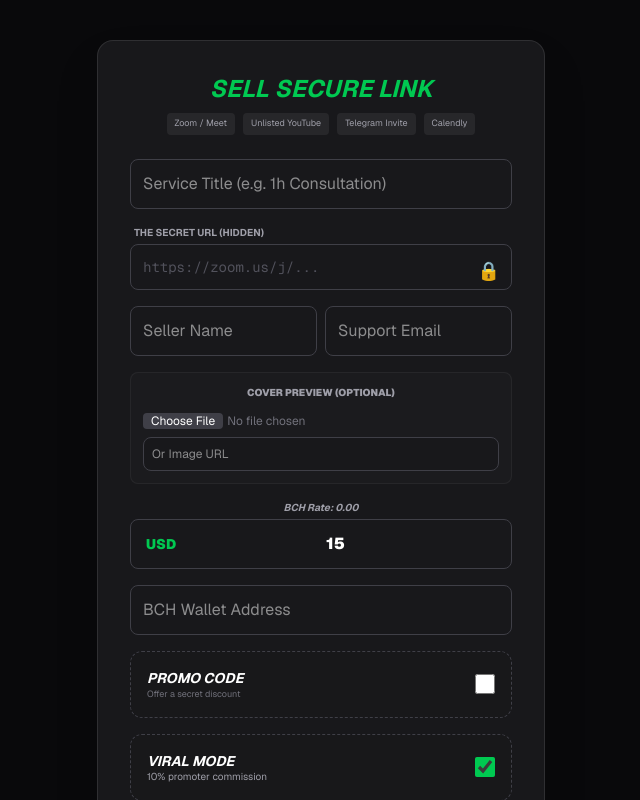
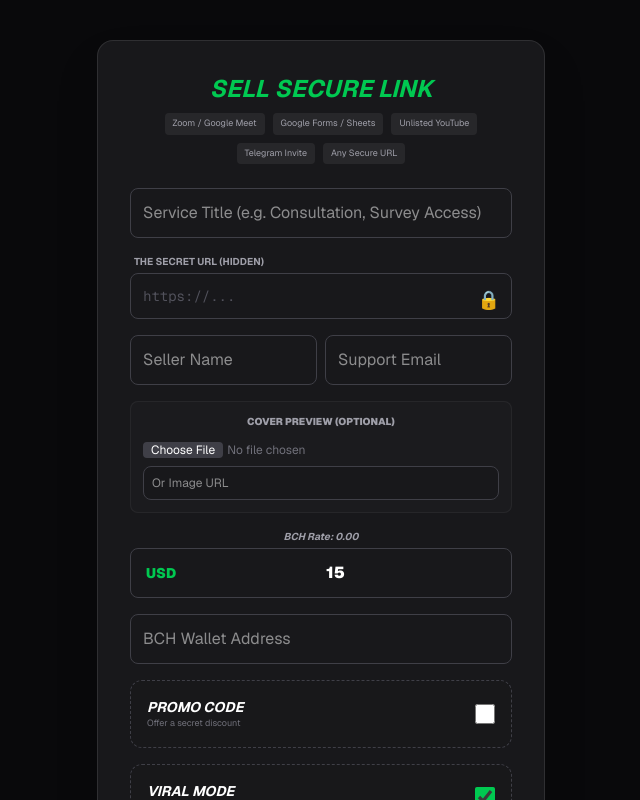
Before and after one commit to saleemm1/payonce-cash, a Next.js app: page /create/link in a window 1280 px wide. Shown: the top 800 px of the page, without its empty margins (319-959 px from the left). Built offline with nearby package versions, Linux system fonts and the light colour scheme; no server answers.

Commit message:
Update page.js

```diff
--- a/app/create/link/page.js
+++ b/app/create/link/page.js
@@ -78,18 +78,19 @@ export default function LinkSellPage() {
         <div className="text-center mb-6">
             <h1 className="text-2xl font-bold text-green-500 uppercase italic font-black">Sell Secure Link</h1>
             <div className="flex flex-wrap justify-center gap-2 mt-2">
-                <span className="text-[9px] bg-zinc-800 px-2 py-1 rounded text-zinc-400">Zoom / Meet</span>
+                <span className="text-[9px] bg-zinc-800 px-2 py-1 rounded text-zinc-400">Zoom / Google Meet</span>
+                <span className="text-[9px] bg-zinc-800 px-2 py-1 rounded text-zinc-400">Google Forms / Sheets</span>
                 <span className="text-[9px] bg-zinc-800 px-2 py-1 rounded text-zinc-400">Unlisted YouTube</span>
                 <span className="text-[9px] bg-zinc-800 px-2 py-1 rounded text-zinc-400">Telegram Invite</span>
-                <span className="text-[9px] bg-zinc-800 px-2 py-1 rounded text-zinc-400">Calendly</span>
+                <span className="text-[9px] bg-zinc-800 px-2 py-1 rounded text-zinc-400">Any Secure URL</span>
             </div>
         </div>
 
-        <input required type="text" value={productName} onChange={(e) => setProductName(e.target.value)} className="w-full p-3 bg-zinc-900 border border-zinc-700 rounded-lg text-white outline-none focus:border-green-500 transition-all" placeholder="Service Title (e.g. 1h Consultation)" />
+        <input required type="text" value={productName} onChange={(e) => setProductName(e.target.value)} className="w-full p-3 bg-zinc-900 border border-zinc-700 rounded-lg text-white outline-none focus:border-green-500 transition-all" placeholder="Service Title (e.g. Consultation, Survey Access)" />
 
         <div className="relative group">
           <label className="text-[10px] text-zinc-400 mb-1 block ml-1 uppercase font-bold">The Secret URL (Hidden)</label>
-          <input required type="url" value={secretLink} onChange={(e)=>setSecretLink(e.target.value)} className="w-full p-3 bg-zinc-900 border border-zinc-700 rounded-lg text-white text-sm outline-none focus:border-green-500 placeholder:text-zinc-600 font-mono" placeholder="https://zoom.us/j/..." />
+          <input required type="url" value={secretLink} onChange={(e)=>setSecretLink(e.target.value)} className="w-full p-3 bg-zinc-900 border border-zinc-700 rounded-lg text-white text-sm outline-none focus:border-green-500 placeholder:text-zinc-600 font-mono" placeholder="https://..." />
           <div className="absolute right-3 top-8 text-lg">🔒</div>
         </div>
 
```
